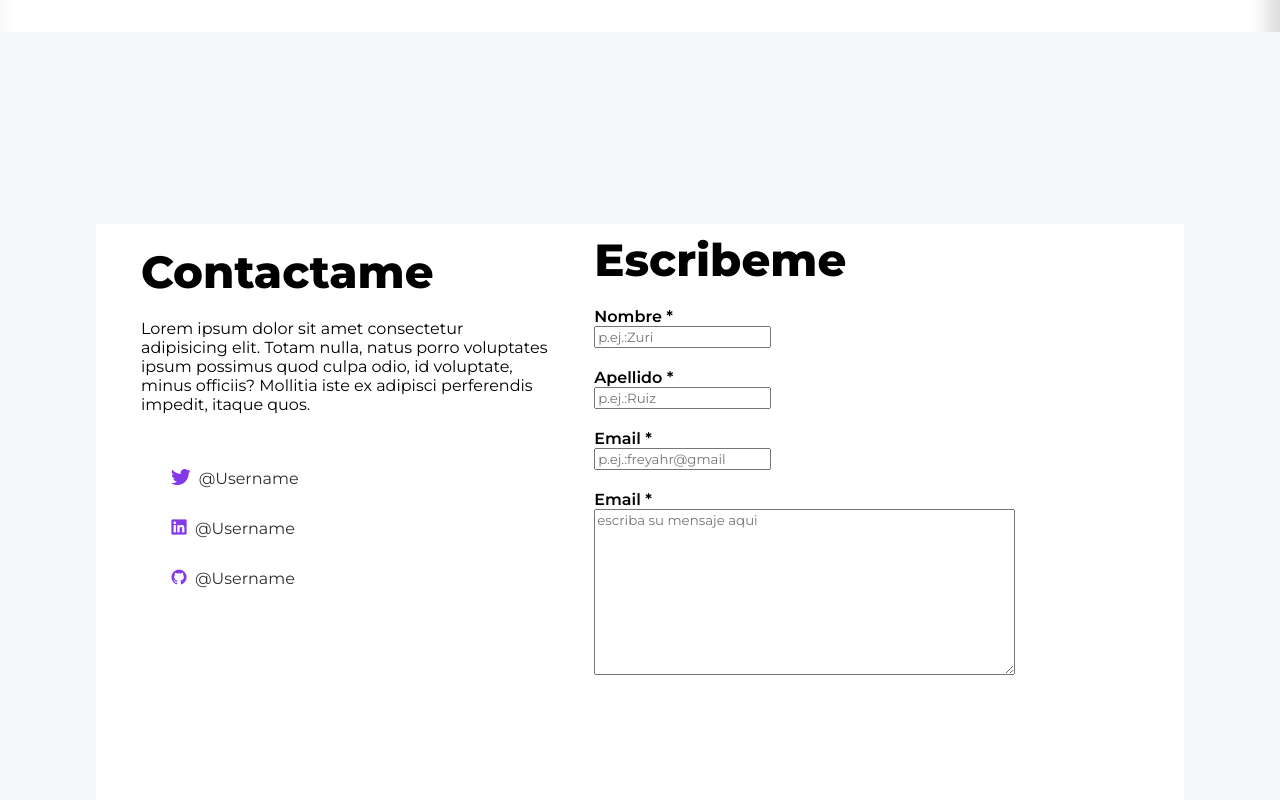
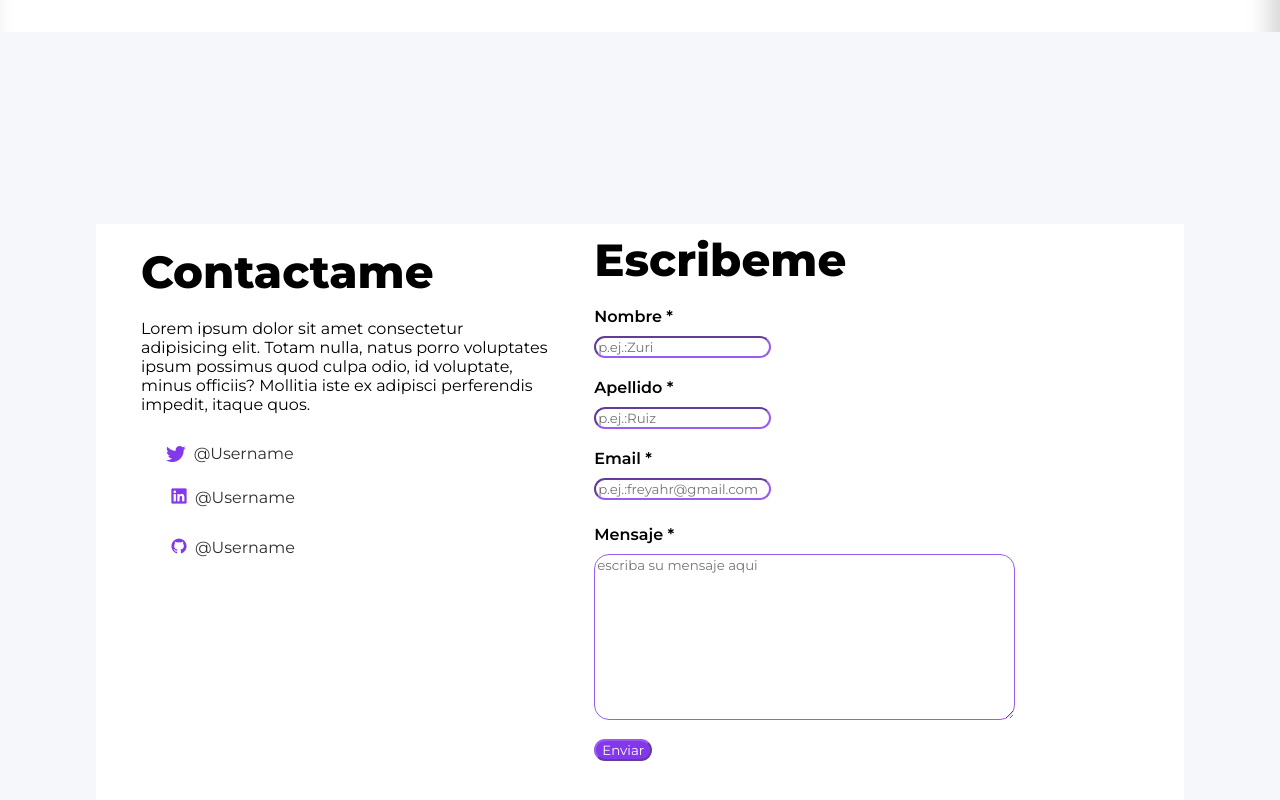
Before and after one commit to ZuriRuiz/porfolio-Zuri, a plain HTML site: page index.html in a window 1280 px wide. Shown: the part 4164-4964 px from the top of the page. Drawn offline with nearby package versions, Linux system fonts and the light colour scheme.

Commit message:
porfolio actualizacion

```diff
--- a/estilo.css
+++ b/estilo.css
@@ -659,14 +659,27 @@ li{
 .icono-twitter{
     display: flex;
     flex-direction: row;
-    margin-top: 40px;
-    padding-top: 15px;
-    padding-left: 15px;
-    width: 30px;
-    height: 40px;
-    margin-left: 15px;
+    margin-top: 30px;
+    margin-left: 25px;
     color: #8338ec;
+    align-items: center;
 }
+
+
+
+
+.icono-twitter:hover{
+    background-color: #995cef;
+    width: 25px;
+    height: 25px;
+    color: #ffffff;
+    border-radius: 12px;
+    cursor: pointer;
+    transition: 0.4s;
+
+}
+
+
 
 
 .descripcion-icono{
@@ -722,22 +735,51 @@ li{
     margin-top: 8px;
 }
 
+input{
+    border-radius: 30px;
+    border-color: #995cef;
+}
+
+
+textarea{
+    border-radius: 15px;
+    border-color: #995cef;
+}
+
+.boton-enviar{
+    background-color: #8338ec;
+    color: #ffffff;
+    margin-top: 15px;
+}
+
+.boton-enviar:hover{
+    background-color: #995cef;
+    color: #ffffff;
+    cursor: pointer;
+    transition: 0.4s;
+}
+
+
 .nombre-formulario{
     margin-top: 20px;
+    margin-bottom: 10px;
     font-weight: 600;
 }
 
 .apellido-formulario{
     margin-top: 20px;
+    margin-bottom: 10px;
     font-weight: 600;
 }
 
 .email-formulario{
     margin-top: 20px;
+    margin-bottom: 10px;
     font-weight: 600;
 }
 
 .mensaje-formulario{
-    margin-top: 20px;
+    margin-top: 25px;
+    margin-bottom: 10px;
     font-weight: 600;
 }
--- a/index.html
+++ b/index.html
@@ -194,6 +194,7 @@
 
 
         <section class="color-section-form">
+
             <a name="CONTACTO"></a>
             <div class="container-contactame">
                 <div class="contactame">
@@ -241,14 +242,15 @@
                         <div class="email-formulario">
                             <form>
                                 <p class="email-formulario">Email *</p>
-                                <input type="text" placeholder="p.ej.:freyahr@gmail" name="email" >
+                                <input type="text" placeholder="p.ej.:freyahr@gmail.com" name="email" >
                             </form>
                         </div>
 
                         <div class="mensaje-formulario">
                             <form>
-                                <p class="mensaje-formulario">Email *</p>
+                                <p class="mensaje-formulario">Mensaje *</p>
                                 <textarea name="textarea" rows="10" cols="50" placeholder= "escriba su mensaje aqui"></textarea>
+                                <p><input type="submit" value="Enviar" class="boton-enviar"></p>
                             </form>
                         </div>
                     </div>
```
